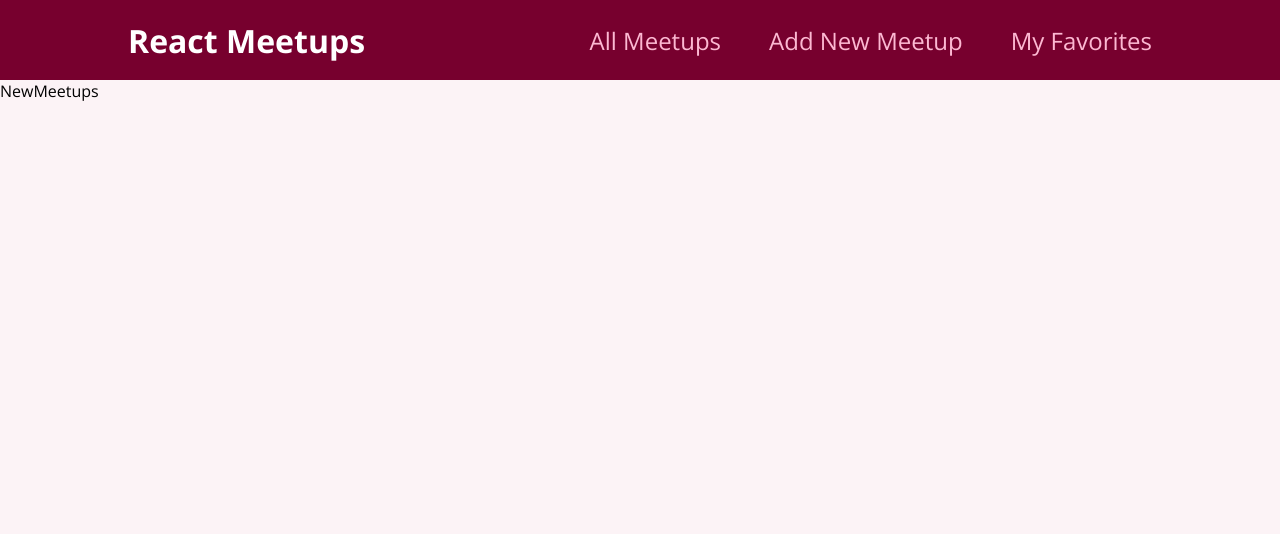
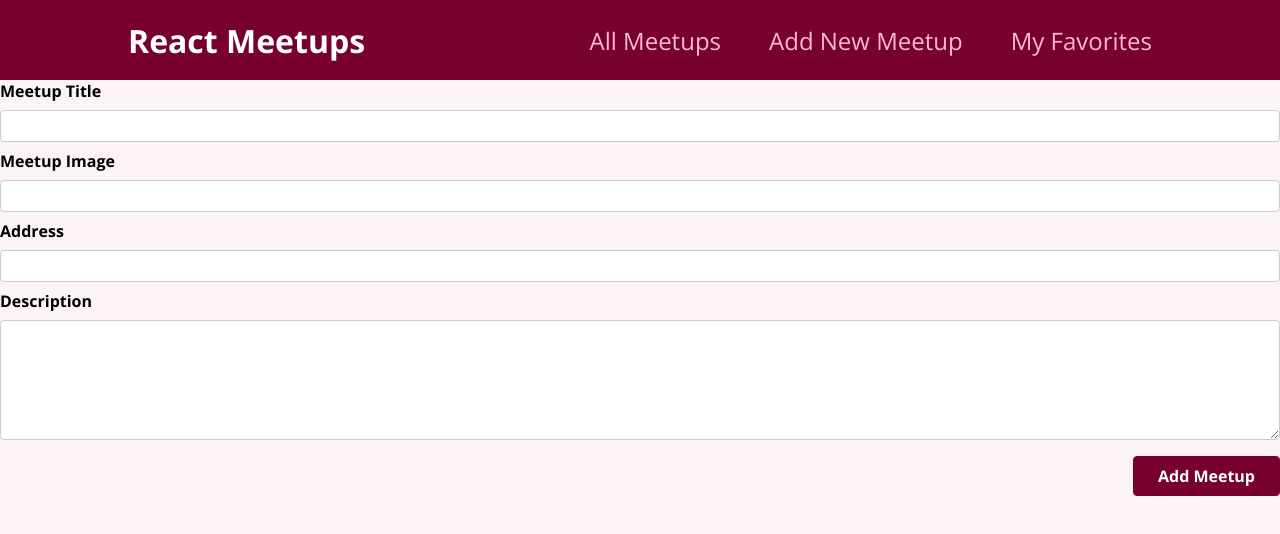
Before and after one commit to rupe-ss/react-crash-course, a React (Create React App) app: page /newmeetups in a window 1280 px wide. Shown: the top 534 px of the page. Built offline with nearby package versions, Linux system fonts and the light colour scheme.

Commit message:
Added a new meetup form in NewMeetupForm.js

```diff
--- a/src/App.js
+++ b/src/App.js
@@ -1,6 +1,6 @@
 import { Route, Switch } from 'react-router-dom';
 import Favorites from './pages/Favorites';
-import NewMeetups from './pages/NewMeetups';
+import NewMeetup from './pages/NewMeetup';
 import AllMeetups from './pages/AllMeetups';
 import MainNavigation from './components/layout/MainNavigation';
 
@@ -13,7 +13,7 @@
                     <AllMeetups />
                 </Route>
                 <Route path='/newmeetups'>
-                    <NewMeetups />
+                    <NewMeetup />
                 </Route>
                 <Route path='/favorites'>
                     <Favorites />
--- /dev/null
+++ b/src/components/meetups/NewMeetupForm.js
@@ -0,0 +1,30 @@
+import classes from 'components/meetups/NewMeetupForm.module.css';
+import Card from '../ui/Card';
+
+const NewMeetupForm = () => {
+    return (
+        <form>
+            <div className={classes.control}>
+                <label htmlFor='title'>Meetup Title</label>
+                <input type='text' required id='title' />
+            </div>
+            <div className={classes.control}>
+                <label htmlFor='image'>Meetup Image</label>
+                <input type='text' required id='image' />
+            </div>
+            <div className={classes.control}>
+                <label htmlFor='address'>Address</label>
+                <input type='text' required id='address' />
+            </div>
+            <div className={classes.control}>
+                <label htmlFor='description'>Description</label>
+                <textarea required id='description' rows='5' />
+            </div>
+            <div className={classes.actions}>
+                <button>Add Meetup</button>
+            </div>
+        </form>
+    );
+};
+
+export default NewMeetupForm;
--- /dev/null
+++ b/src/components/meetups/NewMeetupForm.module.css
@@ -0,0 +1,45 @@
+.form {
+    padding: 1rem;
+}
+
+.control {
+    margin-bottom: 0.5rem;
+}
+
+.control label {
+    display: block;
+    font-weight: bold;
+    margin-bottom: 0.5rem;
+}
+
+.control input,
+.control textarea {
+    display: block;
+    font: inherit;
+    border-radius: 4px;
+    border: 1px solid #ccc;
+    padding: 0.25rem;
+    width: 100%;
+}
+
+.actions {
+    margin-top: 1rem;
+    text-align: right;
+}
+
+.actions button {
+    font: inherit;
+    cursor: pointer;
+    background-color: #77002e;
+    color: white;
+    padding: 0.5rem 1.5rem;
+    border: 1px solid #77002e;
+    border-radius: 4px;
+    font-weight: bold;
+}
+
+.actions button:hover,
+.actions button:active {
+    background-color: #a50e48;
+    border-color: #a50e48;
+}
--- a/src/components/ui/Card.js
+++ b/src/components/ui/Card.js
@@ -1,4 +1,4 @@
-import React from 'react';
+import classes from 'components/ui/Card.module.css';
 
 const Card = (props) => {
     return <div className={classes.card}>{props.childern}</div>;
--- /dev/null
+++ b/src/pages/NewMeetup.js
@@ -0,0 +1,11 @@
+import NewMeetupForm from 'components/meetups/NewMeetupForm';
+
+const NewMeetups = () => {
+    return (
+        <div>
+            <NewMeetupForm />
+        </div>
+    );
+};
+
+export default NewMeetups;
--- a/src/pages/NewMeetups.js
+++ /dev/null
@@ -1,7 +0,0 @@
-import React from "react";
-
-const NewMeetups = () => {
-  return <div>NewMeetups</div>;
-};
-
-export default NewMeetups;
```
